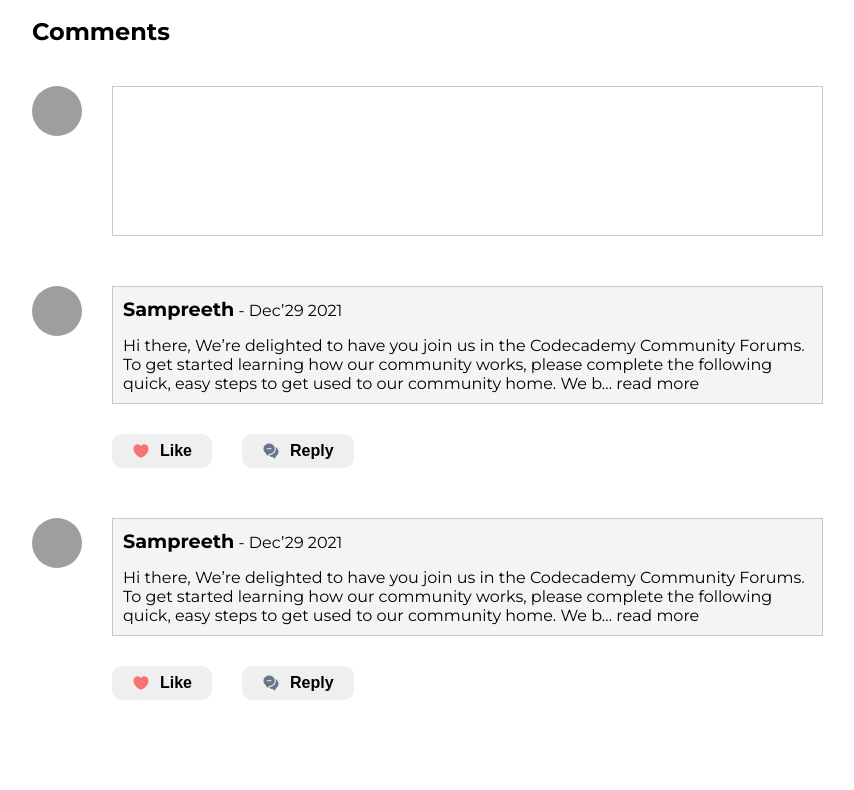
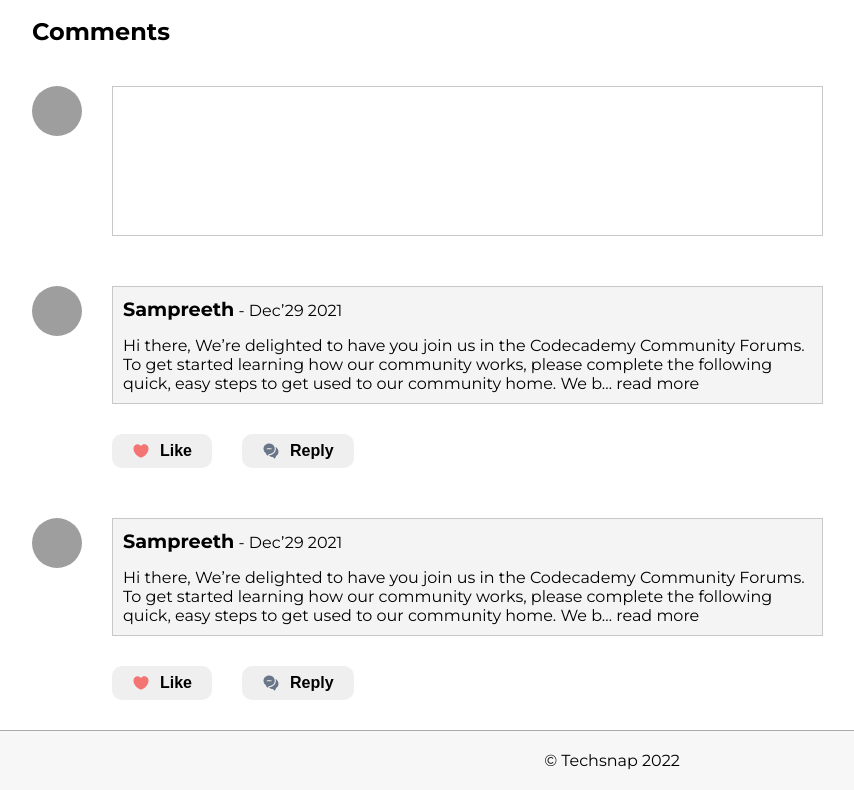
Before and after one commit to mandeepdebnath/techsnap-task, a plain HTML site: page index.html in a window 1280 px wide. Shown: the part 2579-3369 px from the top of the page, without its empty margins (28-882 px from the left). Before the commit the page ends 3309 px from the top, so only its background shows below. Drawn offline with Linux system fonts and the light colour scheme; grey boxes are pictures that could not be loaded.

Commit message:
finalizing

```diff
--- a/index.html
+++ b/index.html
@@ -274,6 +274,11 @@ style=" fill:#000000;"><path fill="#03A9F4" d="M42,12.429c-1.323,0.586-2.746,0.9
       </aside>
     </section>
 
+    <!-- FOOTER -->
+    <footer>
+      <span>&copy; Techsnap 2022</span>
+    </footer>
+
 
 
     <script src="script.js"></script>
--- a/style.css
+++ b/style.css
@@ -302,6 +302,15 @@ nav.close-menu {
   display: flex;
 }
 
+footer {
+  display: flex;
+  justify-content: center;
+  align-items: center;
+  padding: 20px;
+  background: #f7f7f7;
+  border-top: 1px solid rgba(0, 0, 0, 0.311);
+}
+
 /* responsive media queries */
 
 @media (max-width: 768px) {
```
